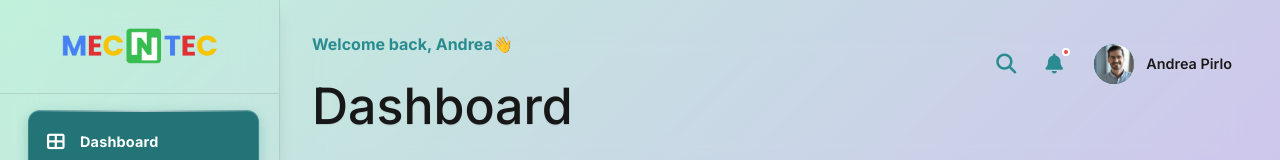
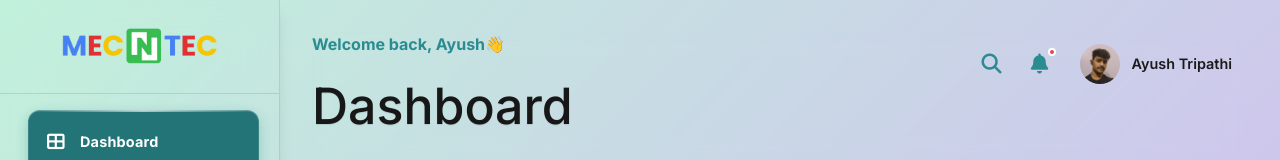
Before and after one commit to ayushtripathi5359/header-mechntec, a plain HTML site: page index.html in a window 1280 px wide. Shown: the top 160 px of the page. Drawn offline with Linux system fonts and the light colour scheme.

Commit message:
name change

```diff
--- a/index.html
+++ b/index.html
@@ -101,7 +101,7 @@
   <!-- Enhanced Header -->
   <header class="header">
     <div class="header-left">
-      <div class="welcome-text">Welcome back, Andrea👋</div>
+      <div class="welcome-text">Welcome back, Ayush👋</div>
       <h1 class="page-title">Dashboard</h1>
     </div>
 
@@ -119,9 +119,9 @@
         <i class="fas fa-bars"></i>
       </button>
       <div class="user-profile-sidebar">
-        <img class="user-avatar-small" src="assets/user.webp" alt="">
+        <img class="user-avatar-small" src="assets/ayu.jpg" alt="">
         <div class="user-info">
-          <div class="user-name-small">Andrea Pirlo</div>
+          <div class="user-name-small">Ayush Tripathi</div>
         </div>
       </div>
     </div>
```
Also changed, not shown: assets/ayu.jpg (added).
